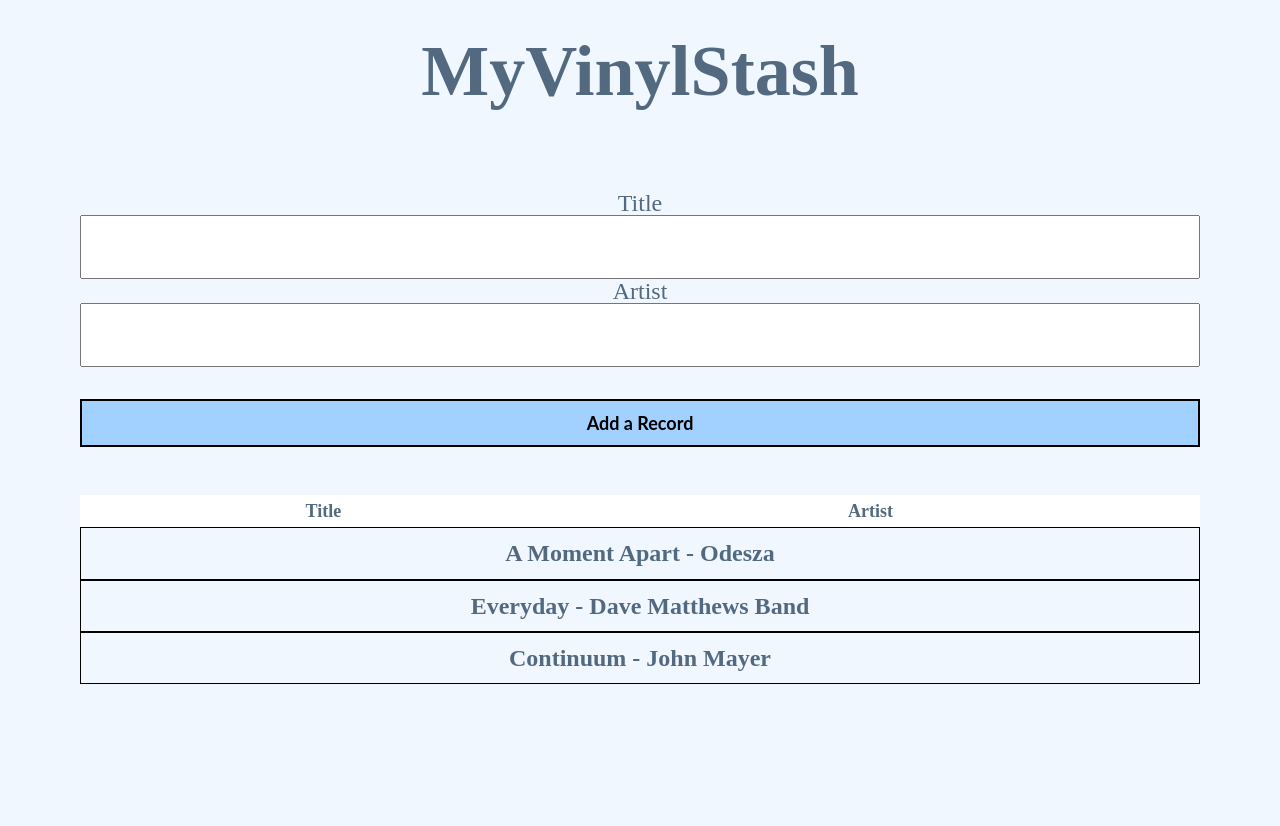
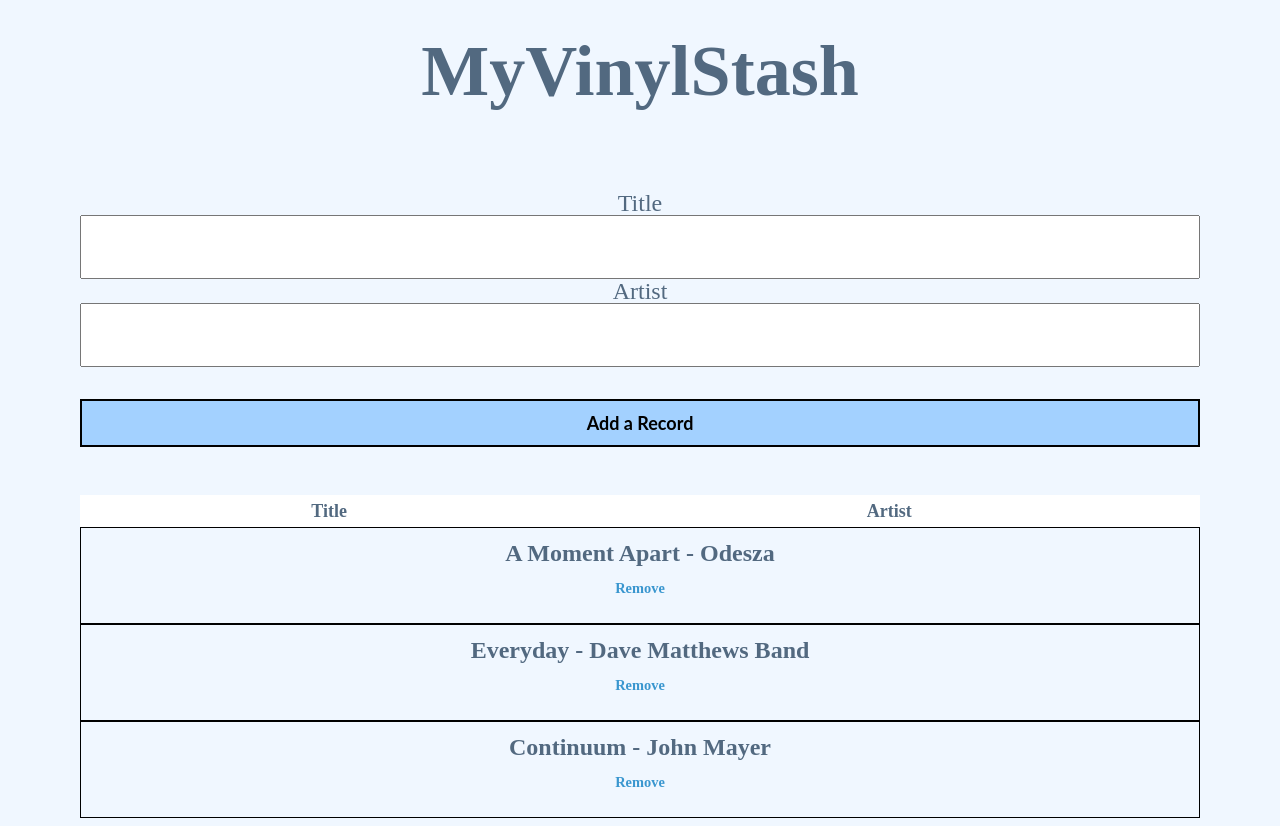
Before and after one commit to tulloch022/myvinylstash2.0, a React (Create React App) app in the folder client/: page / in a window 1280 px wide. Shown: the top 826 px of the page. Before the commit the page ends 800 px from the top, so only its background shows below. Built offline with nearby package versions, Linux system fonts and the light colour scheme.

Commit message:
added removeove record functionality

```diff
--- a/client/src/App.css
+++ b/client/src/App.css
@@ -182,3 +182,13 @@ h3 {
   padding: .5em;
   border: 1px solid black;
 }
+
+
+p {
+  font-size: .6em;
+  color: rgb(57, 150, 207);
+}
+
+p:hover {
+  cursor: pointer;
+}
--- a/client/src/App.js
+++ b/client/src/App.js
@@ -23,8 +23,18 @@ function App() {
     }
 ])
 
+
+//Remove record
+
+  const removeRecord = (id) => {
+    setRecords(records.filter((record) => record.id !== id))
+  }
+
+
+
   const [title, setTitle] = useState('');
   const [artist, setArtist] = useState('');
+
 
   const onClick = (e) => {
     alert(e);
@@ -65,14 +75,10 @@ function App() {
                 <tr>
                     <th id="top">Title</th>
                     <th id="top">Artist</th>
-                    <th id="top"> </th>
                 </tr>
             </thead>
-            <tbody id="record-list">
-
-            </tbody>
         </table>
-        <Records records={records}/>
+        <Records records={records} onRemove={removeRecord}/>
        </div>
 
     </div>
--- a/client/src/components/Record.js
+++ b/client/src/components/Record.js
@@ -1,7 +1,7 @@
-const Record = ({ record }) => {
+const Record = ({ record, onRemove }) => {
     return (
         <div className='record'>
-            <h3>{record.title} - {record.artist}</h3>
+            <h3>{record.title} - {record.artist} <p onClick={() => onRemove(record.id)}>Remove</p></h3>
         </div>
     )
 }
--- a/client/src/components/records.js
+++ b/client/src/components/records.js
@@ -1,12 +1,12 @@
 import Record from "./Record";
 
 
-const Records = ( {records} ) => {
+const Records = ( {records, onRemove} ) => {
 
     return (
         <>
             {records.map((record) => (
-            <Record key={record.id} record={record}/>))}
+            <Record key={record.id} record={record} onRemove = {onRemove}/>))}
         </>
     )
 };
```
